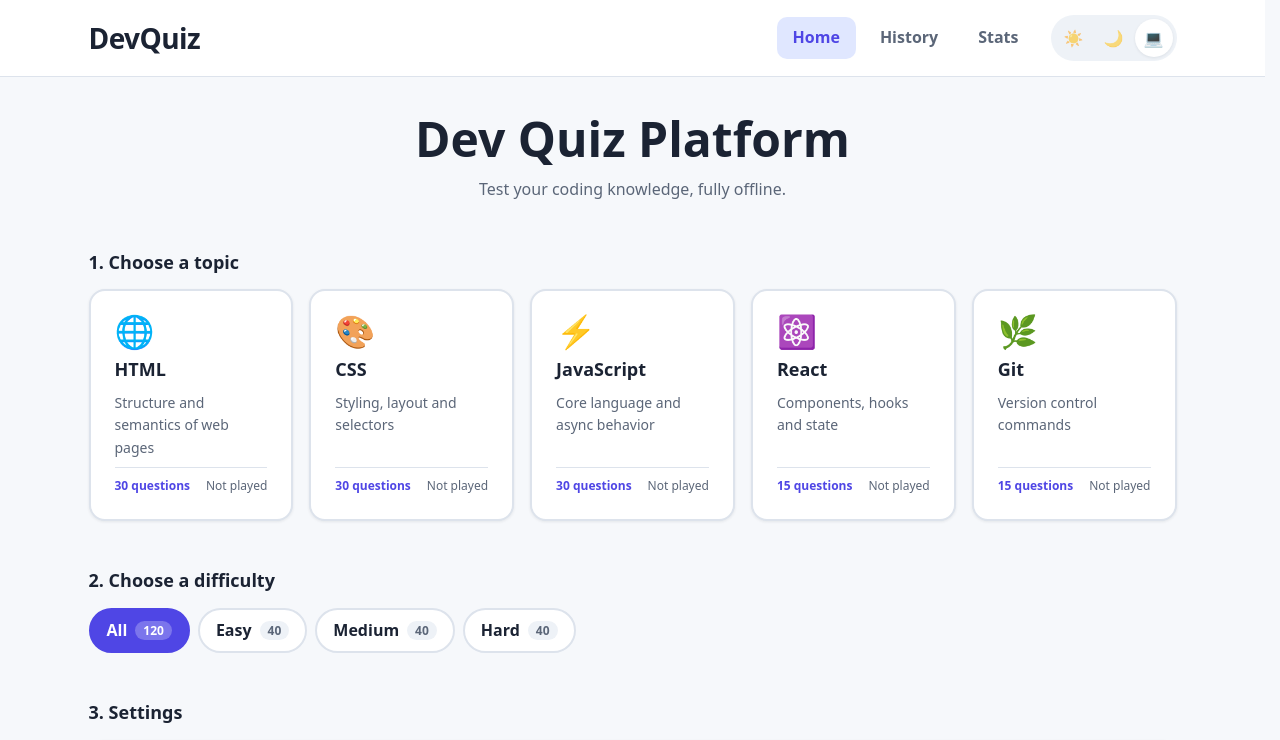
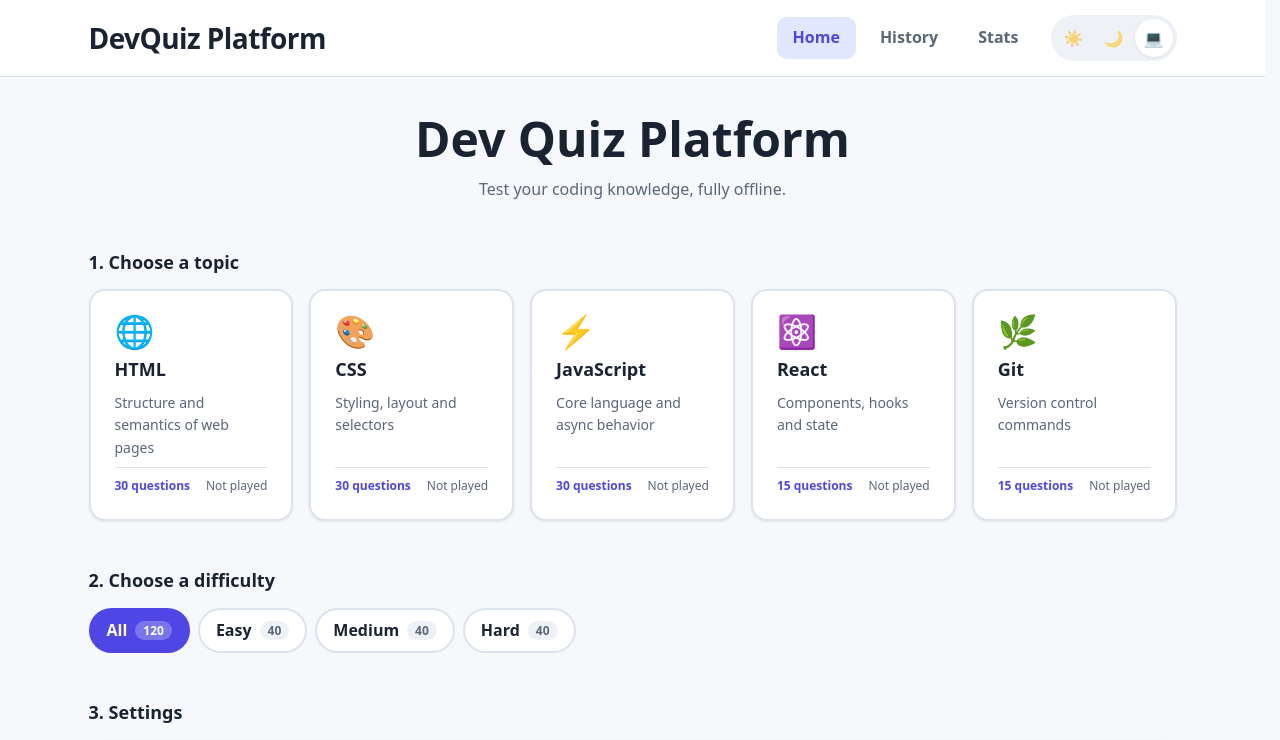
Before and after one commit to sieve-dev-sudo/dev-quiz-platform, a React (Vite) app: page / in a window 1280 px wide. Shown: the top 740 px of the page. Built offline with nearby package versions, Linux system fonts and the light colour scheme.

Commit message:
feat: rename navbar logo to DevQuiz Platform

```diff
--- a/src/components/Header.jsx
+++ b/src/components/Header.jsx
@@ -13,7 +13,7 @@ function Header() {
     <header className="header">
       <div className="container header-inner">
         <Link to="/" className="header-logo">
-          DevQuiz
+          DevQuiz Platform
         </Link>
 
         <div className="header-actions">
```
